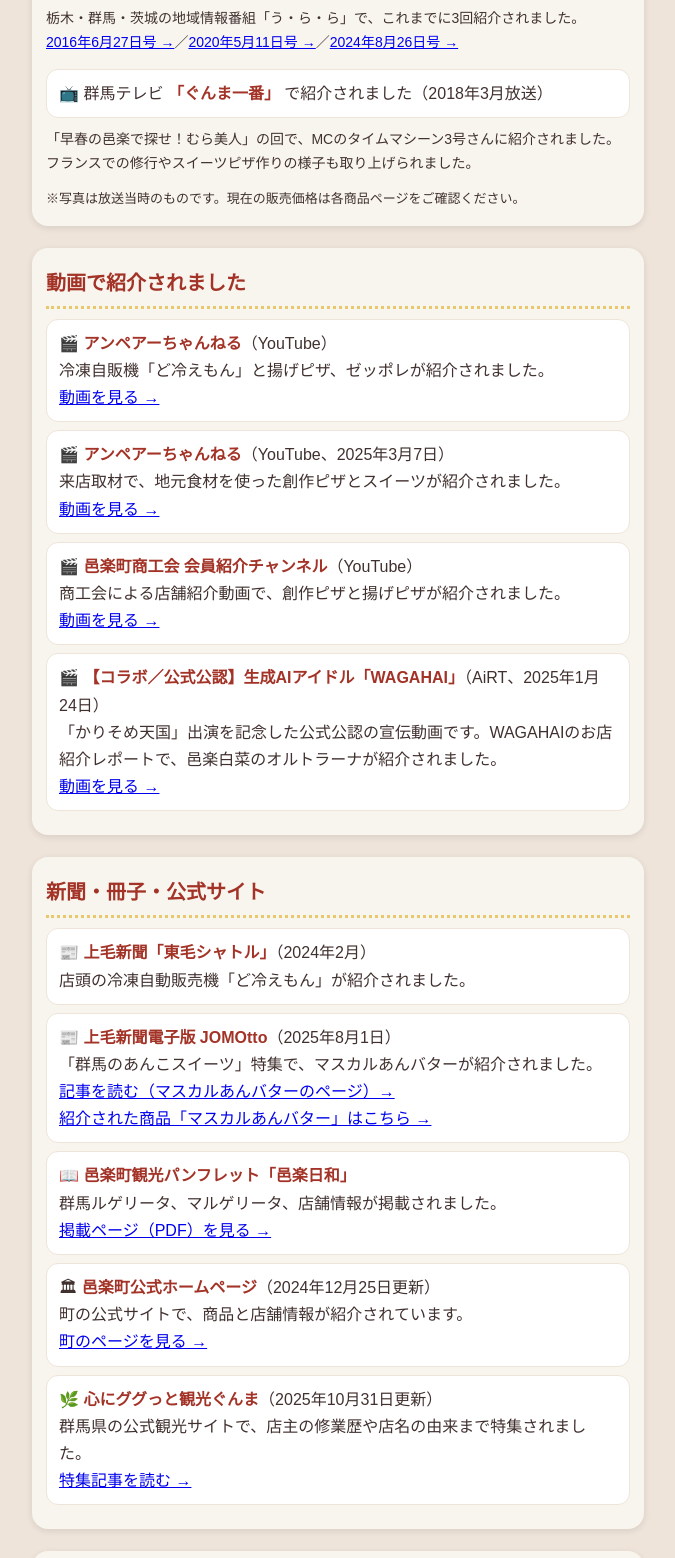
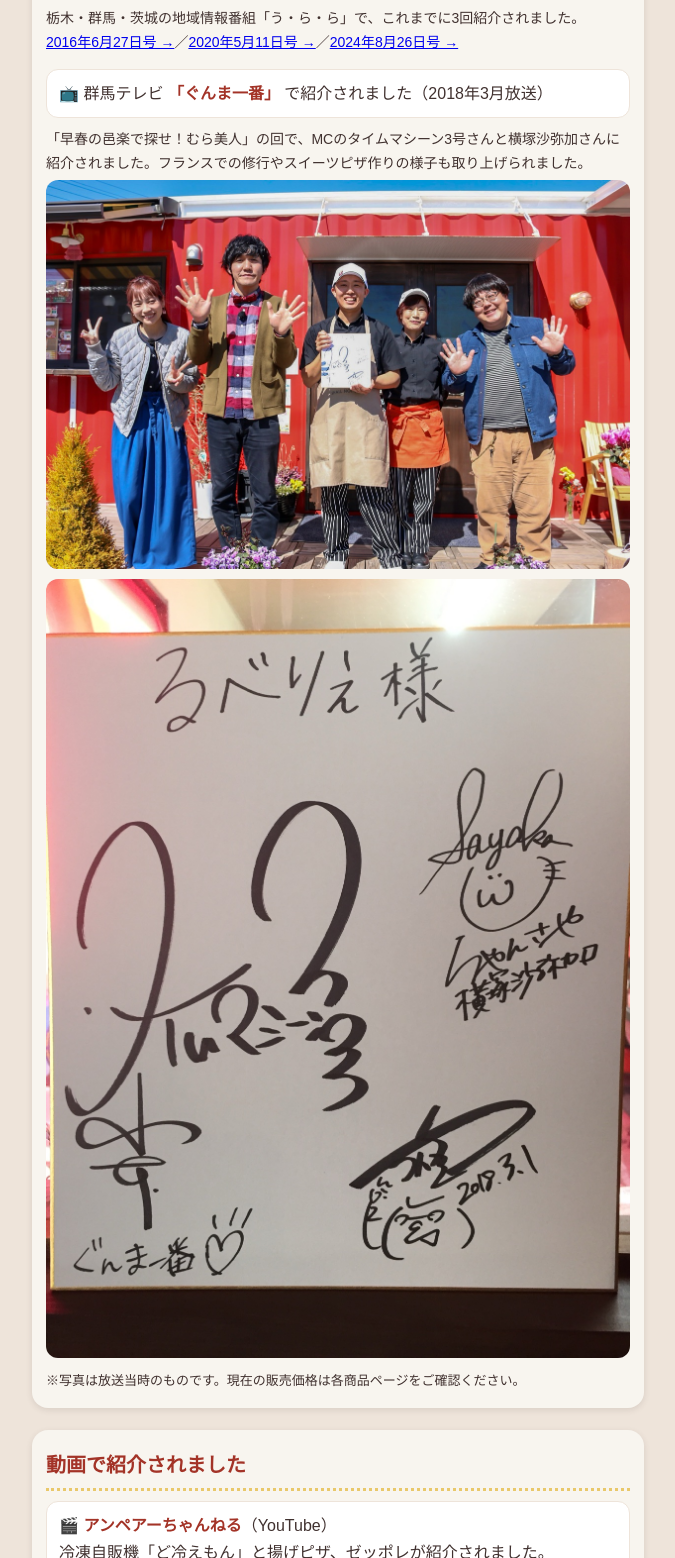
Before and after one commit to lebelierora/media, a plain HTML site: page index.html in a window 1280 px wide. Shown: the part 2290-3848 px from the top of the page, without its empty margins (302-977 px from the left). Drawn offline with Linux system fonts and the light colour scheme.

Commit message:
Add photos and Yokotsuka name to Gunma Ichiban entry

```diff
--- a/index.html
+++ b/index.html
@@ -71,7 +71,9 @@ footer a.btn.sub{background:#fff;color:#A33327;border:2px solid #A33327}
 <p style="font-size:14px;margin:10px 0 4px">栃木・群馬・茨城の地域情報番組「う・ら・ら」で、これまでに3回紹介されました。<br>
 <a href="https://youtu.be/CRP0qrLpgZI" target="_blank" rel="noopener">2016年6月27日号 →</a>／<a href="https://youtu.be/8EU5k7ixkn8" target="_blank" rel="noopener">2020年5月11日号 →</a>／<a href="https://youtu.be/ODZc8ULRBus" target="_blank" rel="noopener">2024年8月26日号 →</a></p>
 <div class="card" style="margin-top:14px">📺 群馬テレビ <b>「ぐんま一番」</b> で紹介されました（2018年3月放送）</div>
-<p style="font-size:14px;margin:10px 0 4px">「早春の邑楽で探せ！むら美人」の回で、MCのタイムマシーン3号さんに紹介されました。フランスでの修行やスイーツピザ作りの様子も取り上げられました。</p>
+<p style="font-size:14px;margin:10px 0 4px">「早春の邑楽で探せ！むら美人」の回で、MCのタイムマシーン3号さんと横塚沙弥加さんに紹介されました。フランスでの修行やスイーツピザ作りの様子も取り上げられました。</p>
+<img class="info" src="gunma1.jpg" alt="ぐんま一番の取材で来店したタイムマシーン3号と横塚沙弥加さん、お店の前で">
+<img class="info" src="gunma2.jpg" alt="タイムマシーン3号と横塚沙弥加さんのサイン色紙" style="margin-top:10px">
 <p style="font-size:13px;margin:12px 0 0">※写真は放送当時のものです。現在の販売価格は各商品ページをご確認ください。</p>
 </section>
 <section>
```
Also changed, not shown: gunma1.jpg (added), gunma2.jpg (added).
